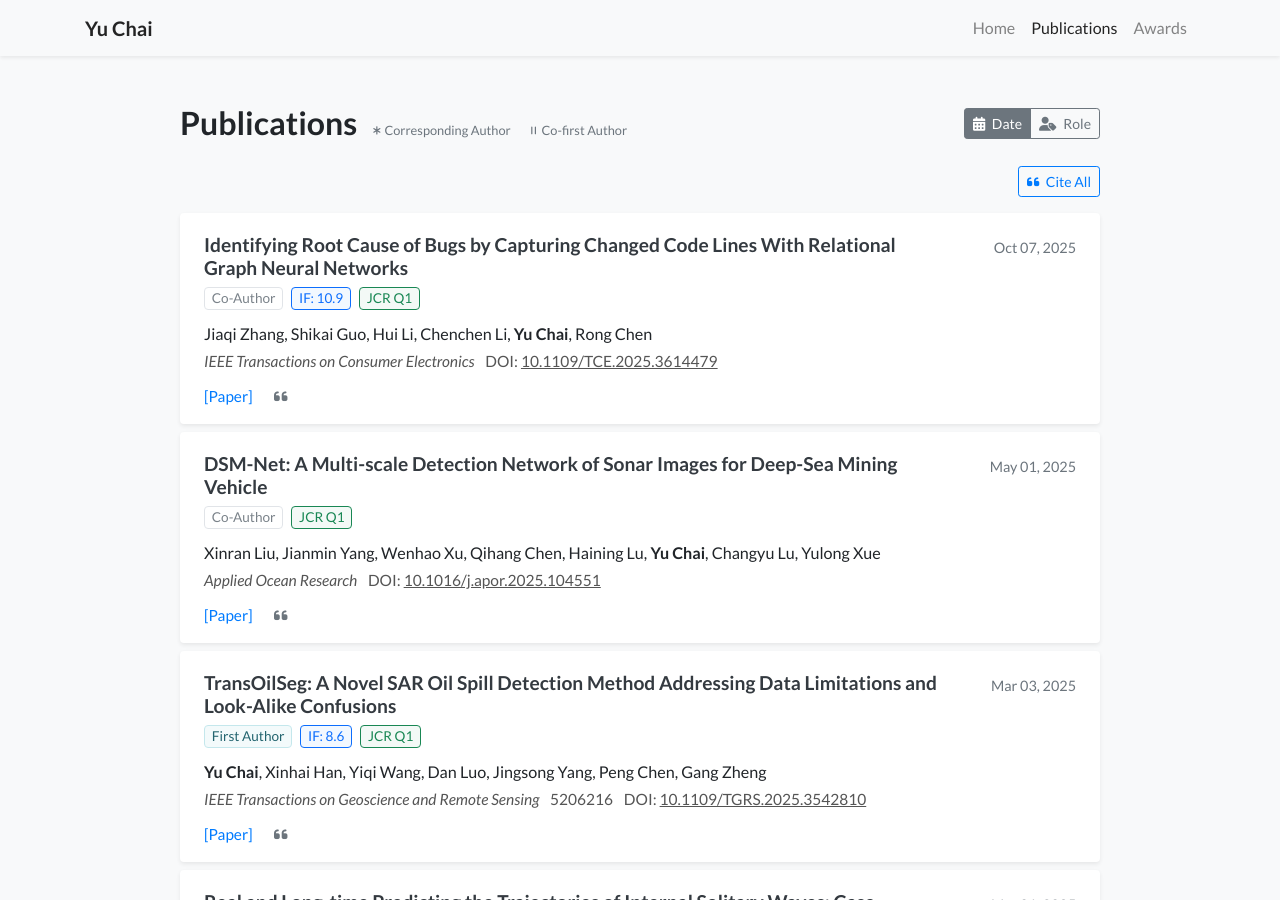
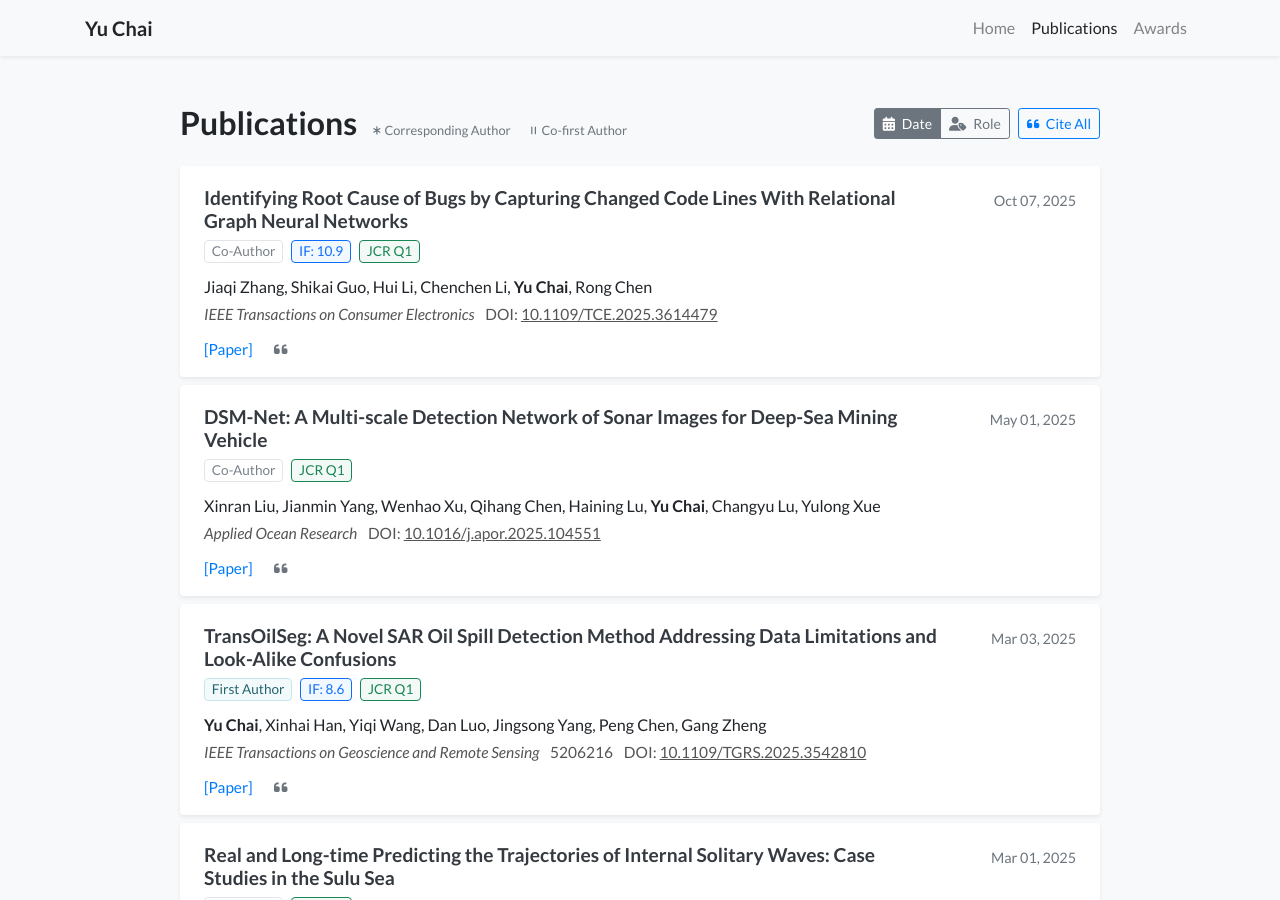
Before and after one commit to cy7372/cy7372.github.io, a Jekyll site: the page built from publications.html, in a window 1280 px wide and 900 px high. Built offline with Jekyll 4.4.1, drawn with Linux system fonts in a browser that asks for light colours; nearby versions of some CDN libraries; a style sheet for code colours, icons or effects is not loaded.

Commit message:
[Auto Backup] 调整 Publications 页面按钮布局为同一行右侧并排

```diff
--- a/publications.html
+++ b/publications.html
@@ -15,7 +15,8 @@ navbar_title: Publications
                     <span><i class="fas fa-equals fa-xs mr-1" style="transform: rotate(90deg);"></i>Co-first Author</span>
                 </div>
             </div>
-            <div class="btn-group btn-group-sm" role="group" aria-label="Sort publications">
+            <div class="d-flex align-items-center">
+                <div class="btn-group btn-group-sm mr-2" role="group" aria-label="Sort publications">
                     <button type="button" class="btn btn-outline-secondary active" id="sort-by-date" onclick="sortPubs('date')">
                         <i class="fas fa-calendar-alt mr-1"></i> Date
                     </button>
@@ -23,12 +24,10 @@ navbar_title: Publications
                         <i class="fas fa-user-tag mr-1"></i> Role
                     </button>
                 </div>
-        </div>
-
-        <div class="text-right mb-3">
                 <button type="button" class="btn btn-outline-primary btn-sm" data-toggle="modal" data-target="#modal-cite-all">
                     <i class="fas fa-quote-left mr-1"></i> Cite All
                 </button>
+            </div>
         </div>
 
         <!-- Publication List -->
```
Lines whose indentation alone changed are shown as unchanged.
